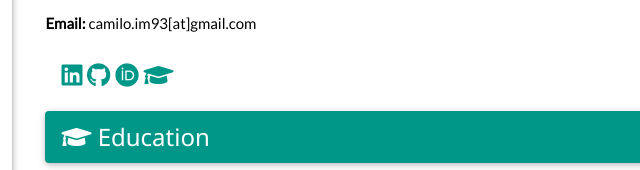
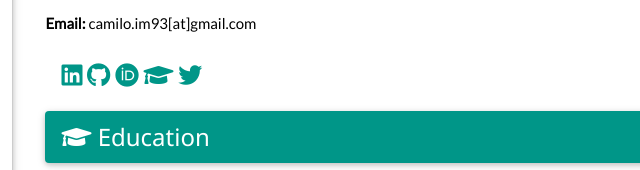
Before and after one commit to edgarcamilocamacho/edgarcamilocamacho.github.io, a plain HTML site: page index.html in a window 1280 px wide. Shown: the part 246-416 px from the top of the page, 377-1017 px from the left. Drawn offline with nearby package versions, Linux system fonts and the light colour scheme.

Commit message:
Twitter added

```diff
--- a/index.html
+++ b/index.html
@@ -72,6 +72,7 @@ body {font-family: "Lato", sans-serif}
           <a href="https://github.com/edgarcamilocamacho" target="_blank"><i class="fab fa-github" ></i></a>
           <a href="https://orcid.org/0000-0002-6084-2512" target="_blank"><i class="fab fa-orcid" ></i></a>
           <a href="https://scholar.google.com/citations?user=tJG988kAAAAJ" target="_blank"><i class="fas fa-graduation-cap" ></i></a>
+          <a href="https://twitter.com/camiloim93" target="_blank"><i class="fab fa-twitter" ></i></a>
         </div>
 
         <h3 class="w3-round w3-teal w3-padding w3-card">
```
